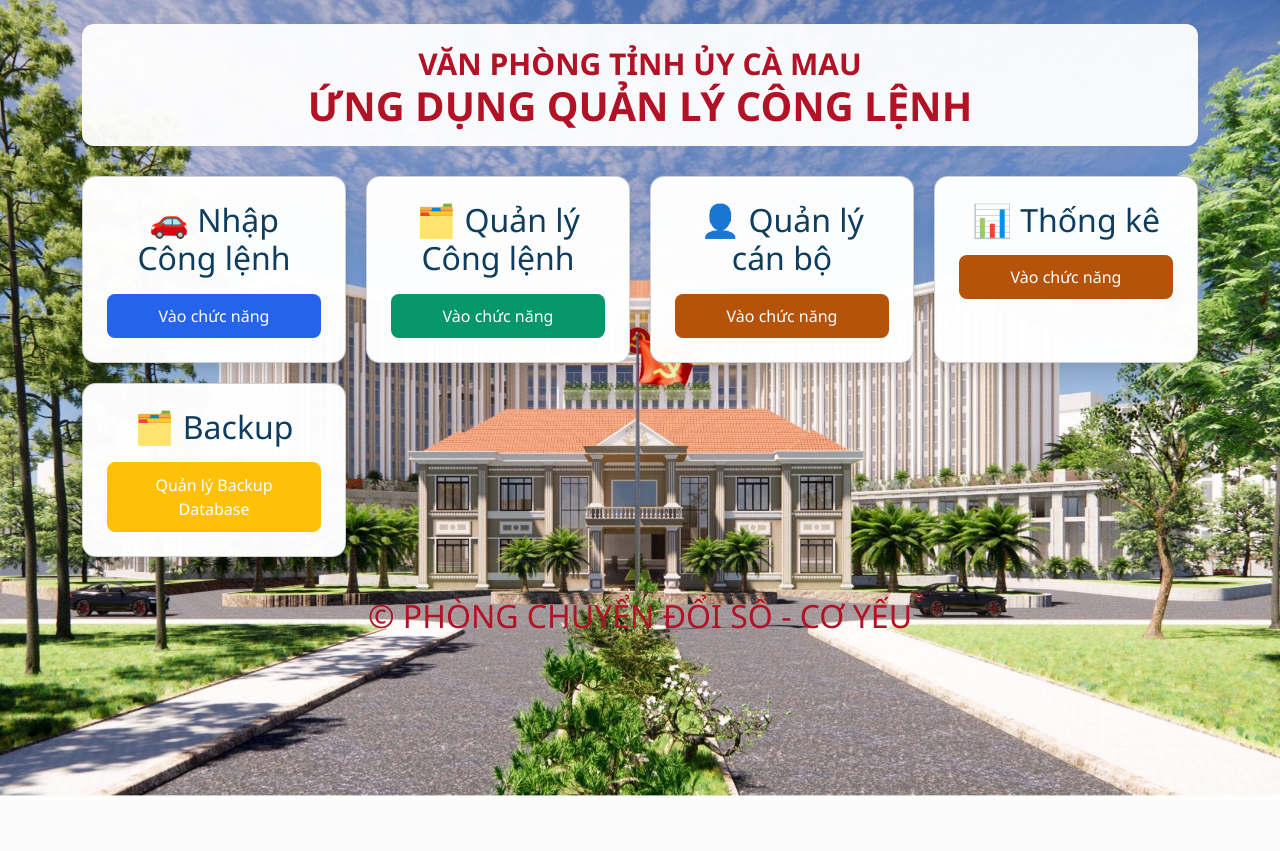
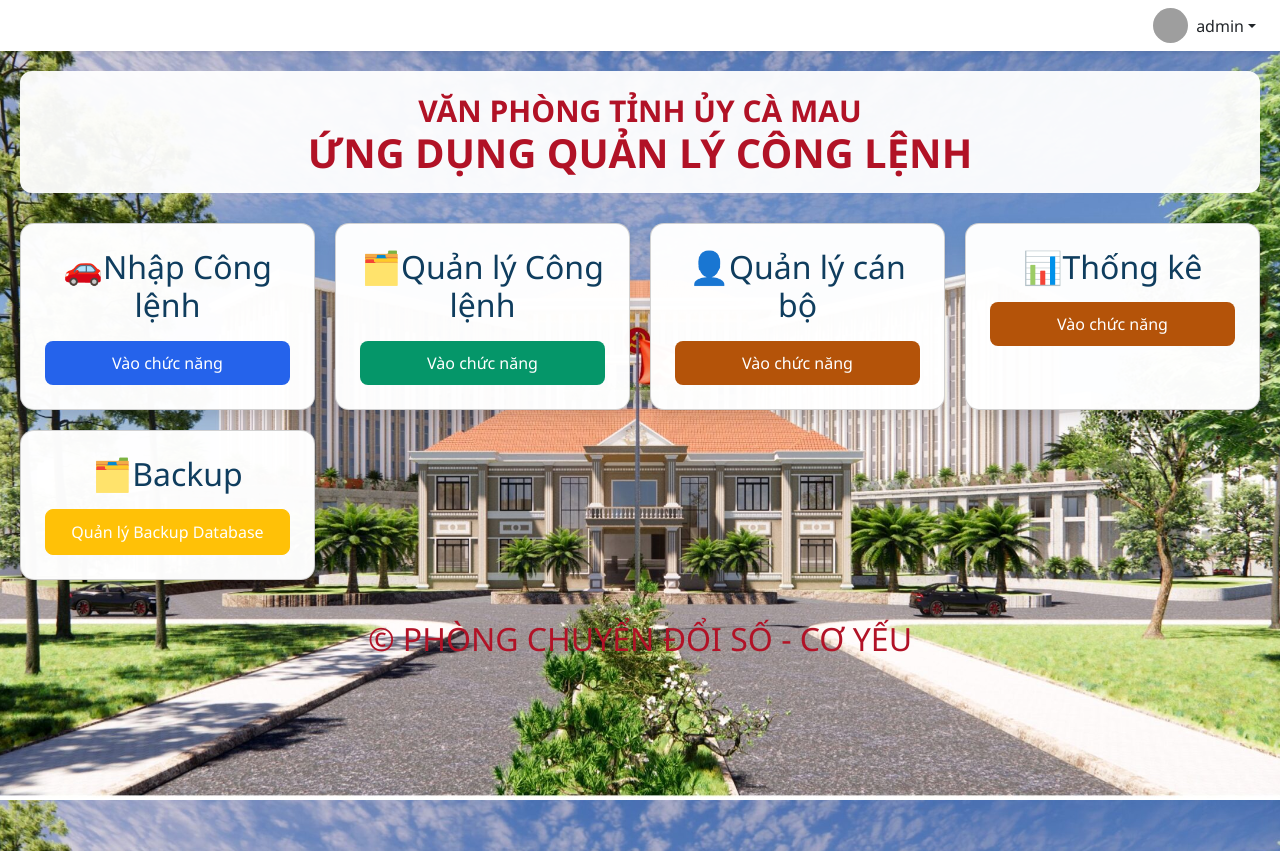
Before and after one commit to conkiencon2016-max/quanly-conglenh, a Flask app: page / in a window 1280 px wide. Before the commit the page ends 797 px from the top, so only its background shows below. Run offline with Flask 3, Linux system fonts and the light colour scheme; a user stored in the database is signed in; grey boxes are pictures that could not be loaded.

Commit message:
Add files via upload

```diff
--- a/templates/home.html
+++ b/templates/home.html
@@ -1,185 +1,243 @@
 <!DOCTYPE html>
 <html lang="vi">
-
 <head>
-
 <meta charset="utf-8">
-
 <title>Trang chủ – Quản lý công lệnh</title>
-
 <meta name="viewport" content="width=device-width, initial-scale=1">
-
 <link rel="stylesheet" href="/static/mobile.css">
-
 <link href="https://cdn.jsdelivr.net/npm/bootstrap@5.3.2/dist/css/bootstrap.min.css" rel="stylesheet">
-
 <link href="https://cdn.jsdelivr.net/npm/bootstrap-icons/font/bootstrap-icons.css" rel="stylesheet">
 
 <style>
+body {
+    font-family: "Segoe UI", Arial, sans-serif;
+    margin: 0;
+    background-image: url("/static/tru_so.jpg");
+    background-size: cover;
+    background-position: center;
+    background-attachment: fixed;
+}
 
-body{
-font-family:Segoe UI,Arial;
-margin:0;
-background-image:url("/static/tru_so.jpg");
-background-size:cover;
-background-position:center;
-background-attachment:fixed;
+/* ===== TOPBAR ===== */
+.topbar {
+    display: flex;
+    justify-content: flex-end;
+    align-items: center;
+    padding: 10px 20px;
+    background: rgba(255,255,255,0.9);
+}
+
+.user-info {
+    margin-right: 15px;
+    font-weight: 600;
+}
+
+.logout-btn {
+    background: #dc3545;
+    color: white;
+    border: none;
+    padding: 6px 12px;
+    border-radius: 6px;
+}
+
+/* ===== KHUNG BAO ===== */
+.overlay {
+    background: transparent;
+    min-height: 100vh;
+    padding: 20px;
 }
 
 /* ===== HEADER ===== */
-
-header{
-text-align:center;
-padding:16px;
-border-radius:12px;
-background:rgba(255,255,255,0.95);
-margin-bottom:30px;
+header {
+    text-align: center;
+    padding: 16px;
+    border-radius: 12px;
+    background: rgba(255,255,255,0.95);
+    margin-bottom: 30px;
 }
 
-header h1{
-margin:0;
-color:#B11226;
-font-weight:700;
+header h1 {
+    margin: 0;
+    color: #B11226;
+    font-weight: 700;
 }
 
-header h2{
-margin:6px 0 0 0;
-font-size:30px;
-color:#B11226;
-font-weight:600;
+header h2 {
+    margin: 6px 0 0 0;
+    font-size: 30px;
+    color: #B11226;
+    font-weight: 600;
 }
 
-/* ===== MENU ===== */
-
-.menu{
-display:grid;
-grid-template-columns:repeat(auto-fit,minmax(260px,1fr));
-gap:20px;
-max-width:1600px;
-margin:auto;
+/* ===== MENU CARD ===== */
+.menu {
+    display: grid;
+    grid-template-columns: repeat(auto-fit, minmax(260px, 1fr));
+    gap: 20px;
+    max-width: 1600px;
+    margin: auto;
 }
 
-.card{
-background:rgba(255,255,255,0.98);
-border-radius:14px;
-padding:24px;
-box-shadow:0 8px 18px rgba(0,0,0,0.12);
-text-align:center;
-transition:0.2s;
+.card {
+    background: rgba(255,255,255,0.98);
+    border-radius: 14px;
+    padding: 24px;
+    box-shadow: 0 8px 18px rgba(0,0,0,0.12);
+    text-align: center;
+    transition: 0.2s;
 }
 
-.card:hover{
-transform:translateY(-4px);
-box-shadow:0 12px 26px rgba(0,0,0,0.18);
+.card:hover {
+    transform: translateY(-4px);
+    box-shadow: 0 12px 26px rgba(0,0,0,0.18);
 }
 
-.card h2{
-color:#0F3D5E;
-margin-bottom:16px;
+.card h2 {
+    color: #0F3D5E;
+    margin-bottom: 16px;
 }
 
-.card a{
-display:inline-block;
-padding:10px 18px;
-border-radius:8px;
-text-decoration:none;
-color:white;
+.card a {
+    display: inline-block;
+    padding: 10px 18px;
+    border-radius: 8px;
+    text-decoration: none;
+    font-weight: 400;
+    color: white;
 }
 
-.btn-dieuxe{background:#2563EB;}
-.btn-quanly{background:#059669;}
-.btn-thongke{background:#B45309;}
-.btn-canbo{background:#B45309;}
+.btn-dieuxe { background: #2563EB; }
+.btn-quanly { background: #059669; }
+.btn-thongke { background: #B45309; }
+.btn-canbo { background: #B45309; }
 
-footer{
-text-align:center;
-margin-top:40px;
-font-size:13px;
-color:#B11226;
-font-weight:500;
+footer {
+    text-align: center;
+    margin-top: 40px;
+    font-size: 13px;
+    color: #B11226;
+    font-weight: 500;
 }
-
 </style>
-
 </head>
 
 <body>
 
-<div class="container py-4">
+<!-- TOPBAR -->
+<nav class="navbar navbar-light bg-white shadow-sm px-4">
+    <div class="ms-auto dropdown">
+        <a class="d-flex align-items-center text-dark text-decoration-none dropdown-toggle"
+           href="#" role="button" data-bs-toggle="dropdown">
+            <img src="https://i.pravatar.cc/40"
+                 class="rounded-circle me-2" width="35">
+            {{ session.get('user') }}
+        </a>
+
+        <ul class="dropdown-menu dropdown-menu-end shadow">
+            <li>
+                <a class="dropdown-item" href="/change_password">
+                    <i class="bi bi-key"></i> Đổi mật khẩu
+                </a>
+            </li>
+  <li>
+{% if session.get("role") == "admin" %}
+<li>
+<a class="dropdown-item" href="/quanly_user">
+<i class="bi bi-people"></i> Quản lý người dùng
+</a>
+</li>
+{% endif %}
+</li>
+            <li><hr class="dropdown-divider"></li>
+            <li>
+                <a class="dropdown-item text-danger"
+                   data-bs-toggle="modal"
+                   data-bs-target="#logoutModal">
+                   <i class="bi bi-box-arrow-right"></i> Đăng xuất
+                </a>
+            </li>
+        </ul>
+    </div>
+</nav>
+<div class="overlay">
 
 <header>
-
 <h2>VĂN PHÒNG TỈNH ỦY CÀ MAU</h2>
-
 <h1>ỨNG DỤNG QUẢN LÝ CÔNG LỆNH</h1>
-
 </header>
 
 <section class="menu">
 
        {% if session.get("role") in ["admin","user","viewer"] %}
+<div class="card">
+    <h2>🚗Nhập Công lệnh</h2>
+    <a href="/nhap" class="btn-dieuxe">Vào chức năng</a>
+</div>
+{% endif %}
+ {% if session.get("role") in ["admin","user"] %}
 
    <div class="card">
-
-<h2>🚗 Nhập Công lệnh</h2>
-
-<a href="/nhap" class="btn-dieuxe">Vào chức năng</a>
-
+        <h2>🗂️Quản lý Công lệnh</h2>
+        <a href="/danhsach" class="btn-quanly">Vào chức năng</a>
     </div>
-
 {% endif %}
 
     {% if session.get("role") in ["admin","user"] %}
-
 <div class="card">
-
-<h2>🗂️ Quản lý Công lệnh</h2>
-
-<a href="/danhsach" class="btn-quanly">Vào chức năng</a>
-
+    <h2>👤Quản lý cán bộ</h2>
+    <a href="/quanly_nguoidicongtac" class="btn-canbo">Vào chức năng</a>
 </div>
-
-<div class="card">
-
-<h2>👤 Quản lý cán bộ</h2>
-
-<a href="/quanly_nguoidicongtac" class="btn-canbo">Vào chức năng</a>
-
-</div>
-
 {% endif %}
 
     <div class="card">
-
-<h2>📊 Thống kê</h2>
-
+        <h2>📊Thống kê</h2>
         <a href="/thongke" class="btn-thongke">Vào chức năng</a>
-
     </div>
-
      {% if session.get("role") == "admin" %}
-
 <div class="card">
-
-<h2>🗂️ Backup</h2>
-
+<h2>🗂️Backup</h2>
 <a href="/backup_manager" class="btn btn-warning">
 Quản lý Backup Database
 </a>
-
 </div>
-
 {% endif %}
 
 </section>
 
+<div>
+</div>
+<div>
+</div>
+<div>
+</div>
+<div>
+</div>
+
+
 <footer>
-
-<h2>© PHÒNG CHUYỂN ĐỔI SỐ - CƠ YẾU</h2>
-
+    <h2> © PHÒNG CHUYỂN ĐỔI SỐ - CƠ YẾU </h2>
 </footer>
 
+
+<!-- LOGOUT MODAL -->
+<div class="modal fade" id="logoutModal" tabindex="-1">
+  <div class="modal-dialog modal-dialog-centered">
+    <div class="modal-content">
+      <div class="modal-header bg-danger text-white">
+        <h5 class="modal-title">Xác nhận đăng xuất</h5>
+        <button type="button" class="btn-close btn-close-white" data-bs-dismiss="modal"></button>
+      </div>
+      <div class="modal-body">
+        Bạn có muốn đăng xuất để đăng nhập tài khoản khác?
+      </div>
+      <div class="modal-footer">
+        <button class="btn btn-secondary" data-bs-dismiss="modal">Hủy</button>
+        <a href="/logout" class="btn btn-danger">Đăng xuất</a>
+      </div>
+    </div>
+  </div>
 </div>
 
+<script src="https://cdn.jsdelivr.net/npm/bootstrap@5.3.2/dist/js/bootstrap.bundle.min.js"></script>
 </body>
 </html>
```
Lines whose indentation alone changed are shown as unchanged.
